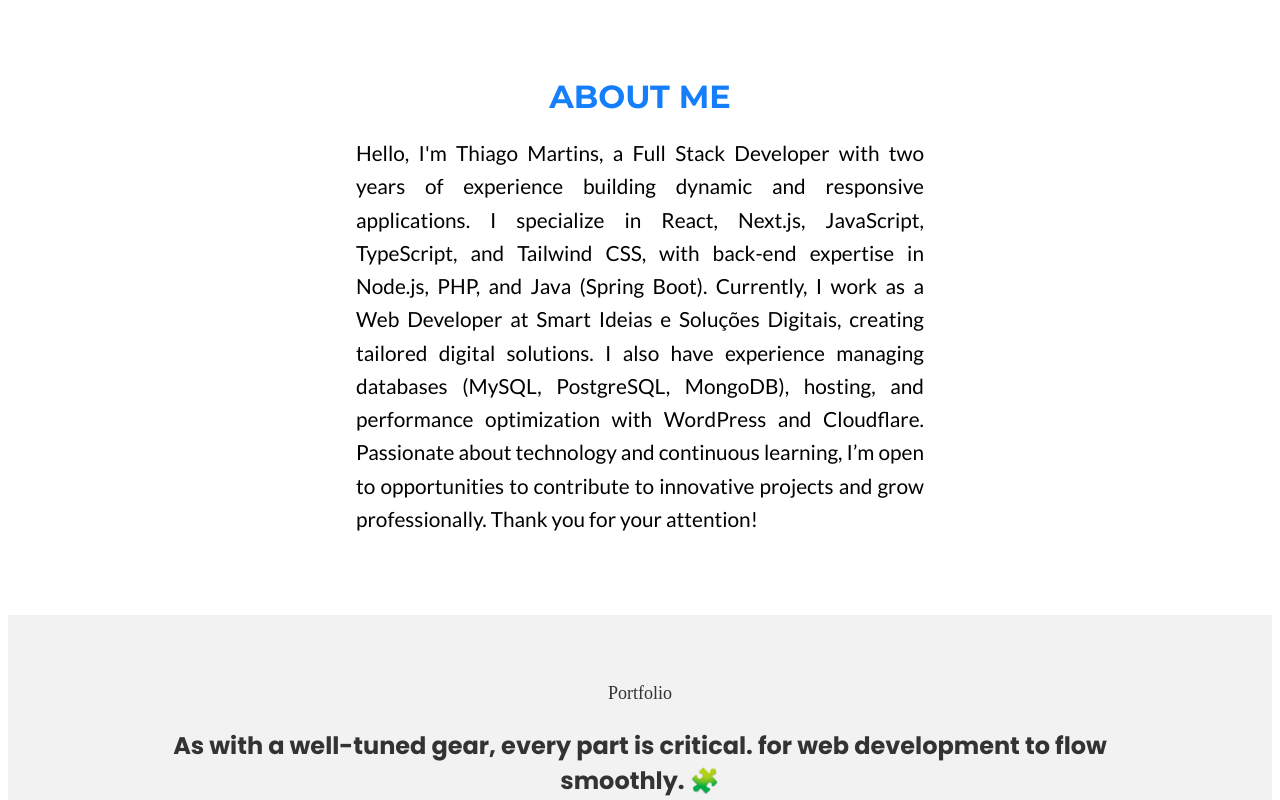
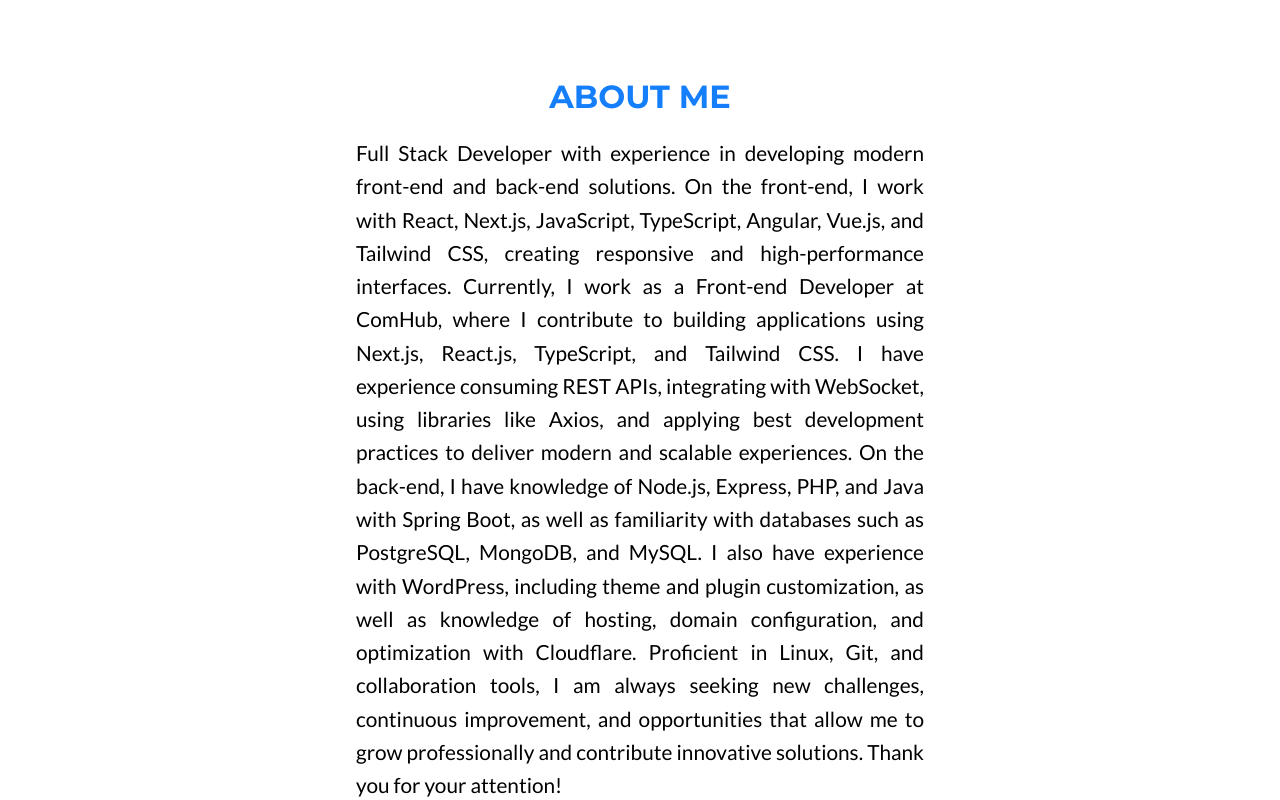
Before and after one commit to Thiagomartinsvieira/portfolio, a React (Vite) app: page / in a window 1280 px wide. Shown: the part 2180-2980 px from the top of the page. Built offline with nearby package versions, Linux system fonts and the light colour scheme.

Commit message:
feat: update About me section

```diff
--- a/src/components/About/index.jsx
+++ b/src/components/About/index.jsx
@@ -9,11 +9,15 @@ function About() {
         <h2 className="about-me">About Me</h2>
 
         <p className="text-side-p">
-        Hello, I'm Thiago Martins, a Full Stack Developer with two years of experience building dynamic and responsive applications. I specialize in React, Next.js, JavaScript, TypeScript, and Tailwind CSS, with back-end expertise in Node.js, PHP, and Java (Spring Boot).
+      Full Stack Developer with experience in developing modern front-end and back-end solutions. On the front-end, I work with React, Next.js, JavaScript, TypeScript, Angular, Vue.js, and Tailwind CSS, creating responsive and high-performance interfaces.
 
-Currently, I work as a Web Developer at Smart Ideias e Soluções Digitais, creating tailored digital solutions. I also have experience managing databases (MySQL, PostgreSQL, MongoDB), hosting, and performance optimization with WordPress and Cloudflare.
+Currently, I work as a Front-end Developer at ComHub, where I contribute to building applications using Next.js, React.js, TypeScript, and Tailwind CSS. I have experience consuming REST APIs, integrating with WebSocket, using libraries like Axios, and applying best development practices to deliver modern and scalable experiences.
 
-Passionate about technology and continuous learning, I’m open to opportunities to contribute to innovative projects and grow professionally.
+On the back-end, I have knowledge of Node.js, Express, PHP, and Java with Spring Boot, as well as familiarity with databases such as PostgreSQL, MongoDB, and MySQL.
+
+I also have experience with WordPress, including theme and plugin customization, as well as knowledge of hosting, domain configuration, and optimization with Cloudflare.
+
+Proficient in Linux, Git, and collaboration tools, I am always seeking new challenges, continuous improvement, and opportunities that allow me to grow professionally and contribute innovative solutions.
 
 Thank you for your attention!
         </p>
```
